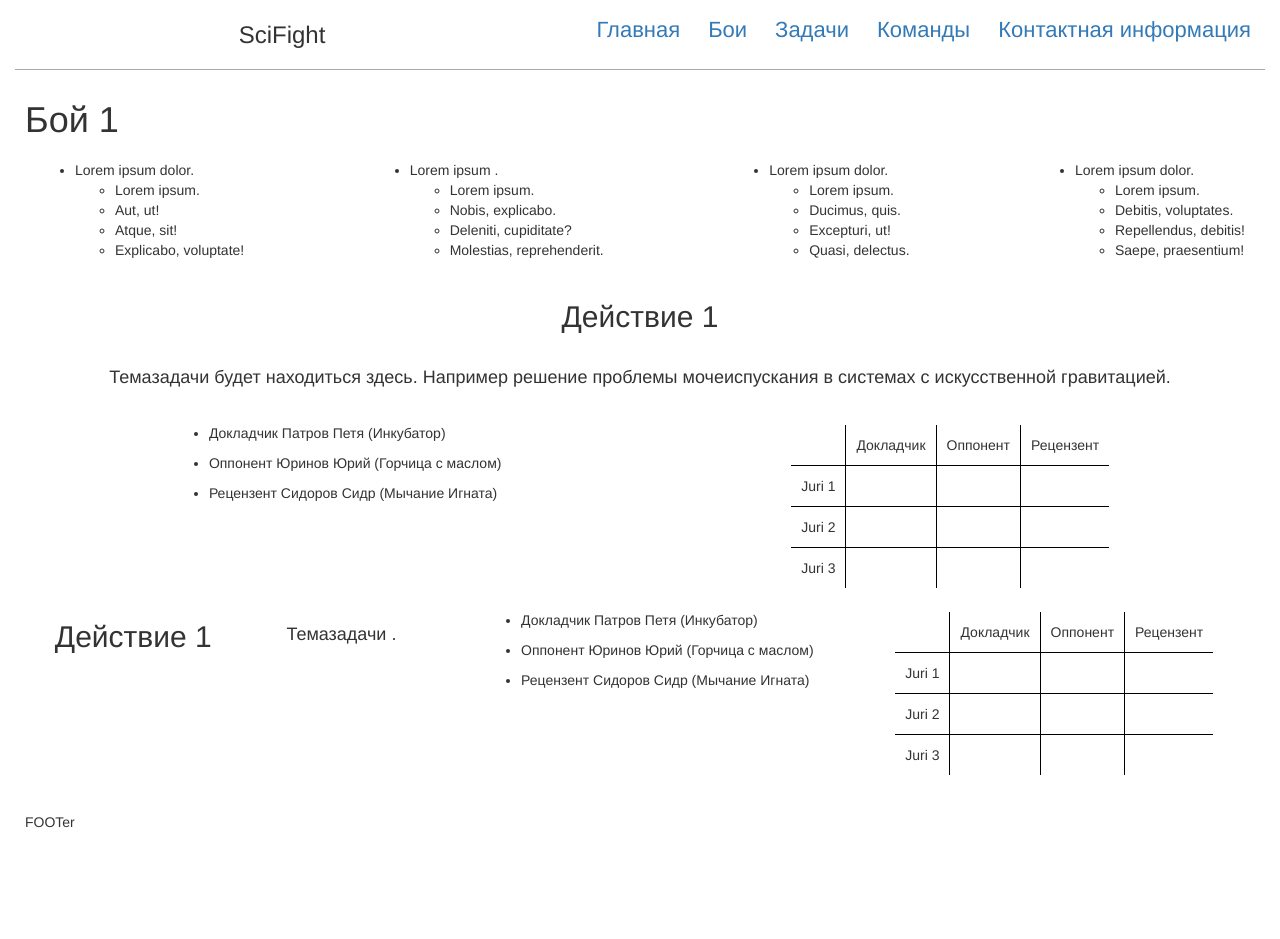
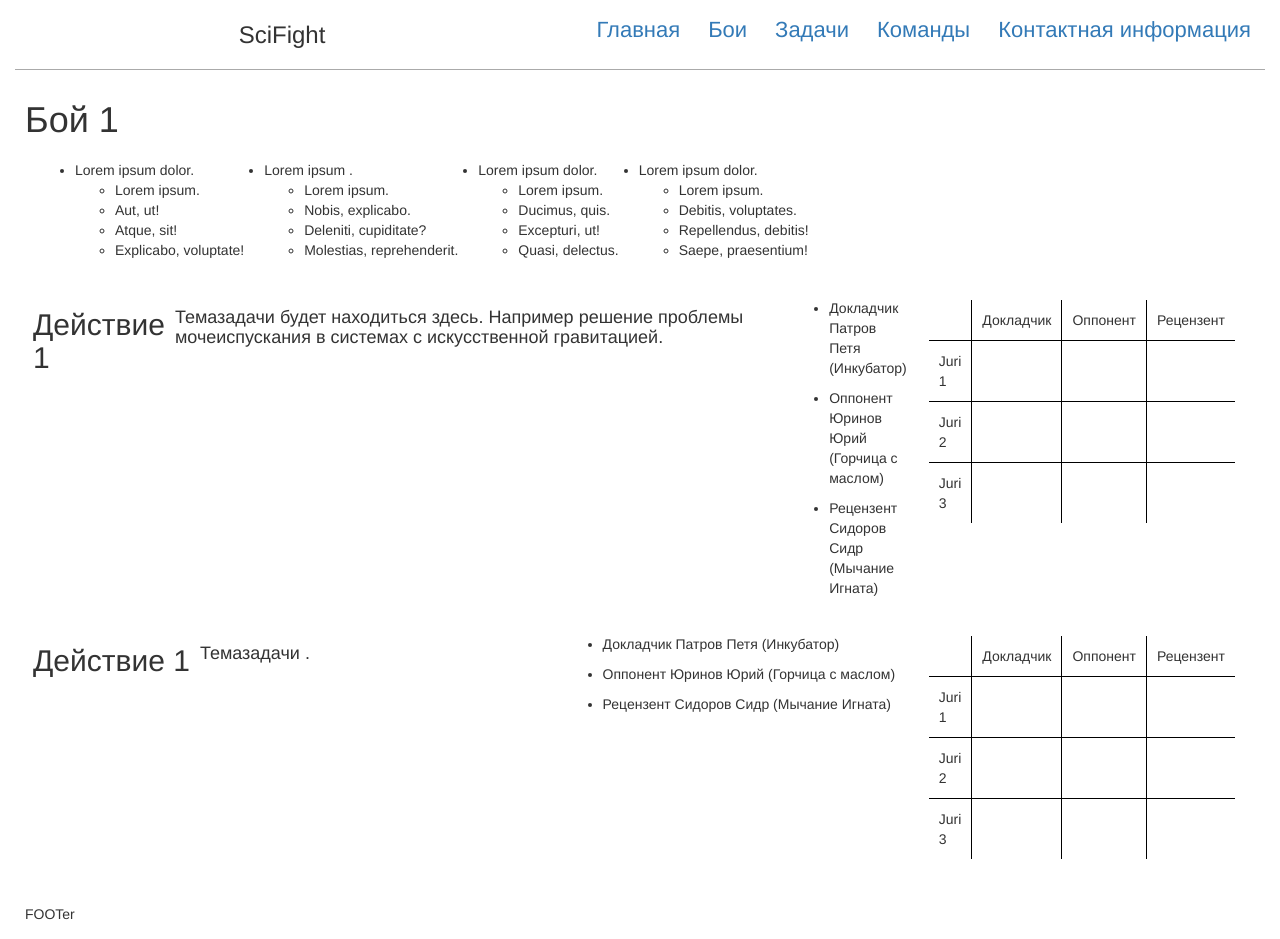
Before and after one commit to genpou/scifight-front-end, a website: page app/action.html in a window 1280 px wide. Before the commit the page ends 847 px from the top, so only its background shows below. Drawn offline with nearby package versions, Linux system fonts and the light colour scheme.

Commit message:
New responsive grid

```diff
--- a/app/action.html
+++ b/app/action.html
@@ -77,12 +77,16 @@
 					</ul>
 					<div class="action-box">
 						<div class="action-caption">
+							<div class="action-title">
 								<h2>Действие 1</h2>
 							</div>
+
 							<div class="probleme">
 								<h4 >Темазадачи будет находиться здесь. Например решение проблемы мочеиспускания в системах с искусственной гравитацией.</h4>
 							</div>
-						<div>
+						</div>
+						<div class="action-result">
+						<div class="role">
 							<ul class="role-list">
 								<li class="role-item"><span class="role">Докладчик </span><span class="partisipant-role">Патров Петя (Инкубатор)</span></li>
 								<li class="role-item"><span class="role">Оппонент </span><span class="partisipant-role">Юринов Юрий (Горчица с маслом)</span></li>
@@ -118,14 +122,18 @@
 							</table>
 							</div>
 						</div>
+					</div>
 					<div class="action-box">
 						<div class="action-caption">
+							<div>
 								<h2>Действие 1</h2>
 							</div>
 							<div class="probleme">
 								<h4 >Темазадачи .</h4>
 							</div>
-						<div>
+						</div>
+						<div class="action-result">
+						<div class="role">
 							<ul class="role-list">
 								<li class="role-item"><span class="role">Докладчик </span><span class="partisipant-role">Патров Петя (Инкубатор)</span></li>
 								<li class="role-item"><span class="role">Оппонент </span><span class="partisipant-role">Юринов Юрий (Горчица с маслом)</span></li>
@@ -161,6 +169,7 @@
 							</table>
 						</div>
 						</div>
+					</div>
 
 				</div>
 				<div class="box footer">FOOTer</div>
--- a/app/sass/main.sass
+++ b/app/sass/main.sass
@@ -83,7 +83,9 @@ body
 	display: flex
 	flex-wrap: wrap
 	flex-direction: row
-	justify-content: space-between
+	justify-content:center
+	align-items: center
+	align-content: center
 	.comand-item
 		margin: 10px
 .nav-menu
@@ -141,13 +143,23 @@ body
 		border-radius: 2px
 .action-box
 	display: flex
-	flex-wrap: wrap
-	justify-content: space-around
-	align-center: flex-end
+	flex-direction: column
+	align-content: center
 	.action-caption
-		//align-self: flex-start
+		display: flex
+		flex-direction: column
+		justify-content: flex-start
+		.probleme
+			align-self: baseline
+		.action-title
+			height: 25%
+
+	.action-result
+		display: flex
+		flex-direction: column
+		justify-content: space-between
 .probleme
-	margin: 15px
+	margin: 10px
 .role-item
 	margin: 10px
 .results-table
@@ -182,7 +194,24 @@ body
 			flex-direction: row
 		.logo
 			margin: auto
+@media screen and (min-width: 768px)
+	.action-box
+		flex-direction: row
+		//justify-content: flex-start
 
+@media screen and (min-width: 992px)
+	.action-box
+		flex-wrap: nowrap
+		justify-content: space-between
+		align-items: flex-start
+		>*
+			padding: 8px
+		.probleme
+			flex: 0 2 auto
+		.role
+			flex: 1 1 400px
 
-  //@media (min-width: 992px)
-  //@media (min-width: 1200px)
+@media screen and (min-width: 1024px)
+	.action-box
+		.action-caption, .action-result
+			flex-direction: row
```
Also changed, not shown: app/index.html (+1 -0 lines), app/css/main.css. Lines whose indentation alone changed are shown as unchanged.
